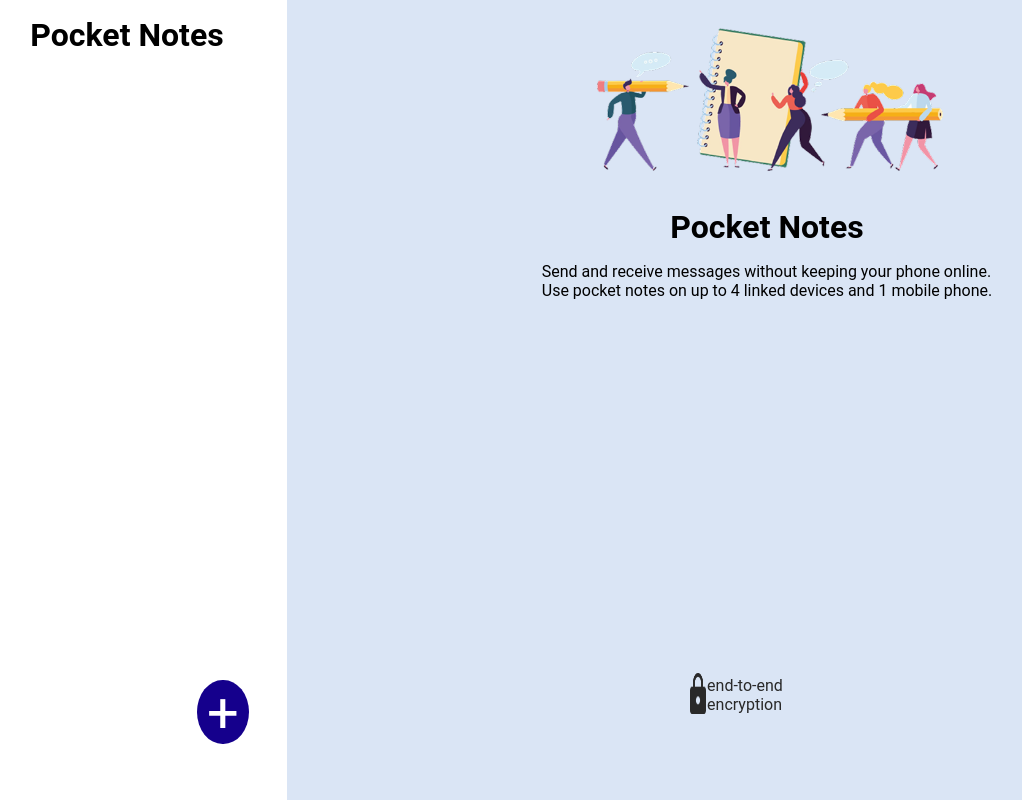
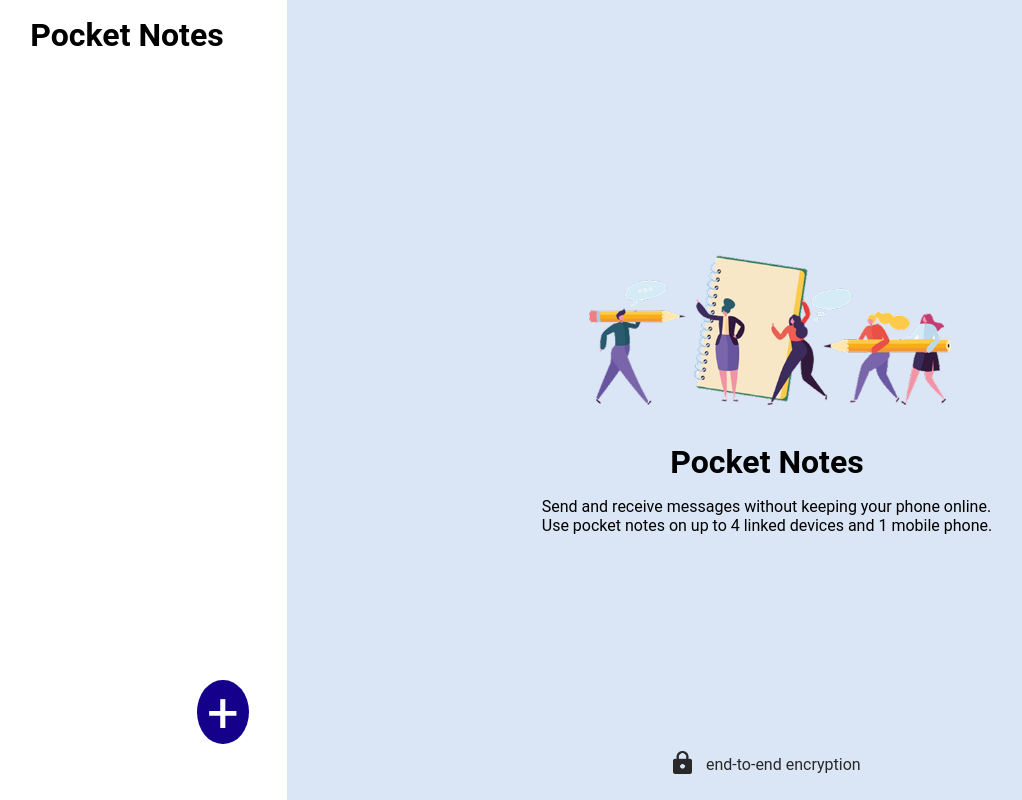
Before and after one commit to bhanuprasad911/PocketNotes, a React (Vite) app: page / in a window 1280 px wide. Shown: the whole page, without its empty margins (33-1055 px from the left). Built offline with nearby package versions, Linux system fonts and the light colour scheme.

Commit message:
added encryption

```diff
--- a/src/app.module.css
+++ b/src/app.module.css
@@ -98,12 +98,12 @@
     margin-right: 1%;
 }
 .encrypt{
-    width: 16%;
+    width: 28%;
     display: flex;
     justify-content: space-between;
     align-items: center;
     position: relative;
-    top: 100%;
+    top: 60%;
 
 }
 
@@ -159,8 +159,8 @@
     flex-direction: column;
 }
 .notesLogo{
-    height: 70%;
-    width: 40%;
+    height: 100%;
+    width: 60%;
 }
 .groups{
     width: 100%;
@@ -250,6 +250,9 @@
     width: 85%;
     width: 100%;
     background-color: rgb(218, 229, 245);
+    display: flex;
+    align-items: center;
+    justify-content: center;
 }
 .left {
     width: 25%;
```
